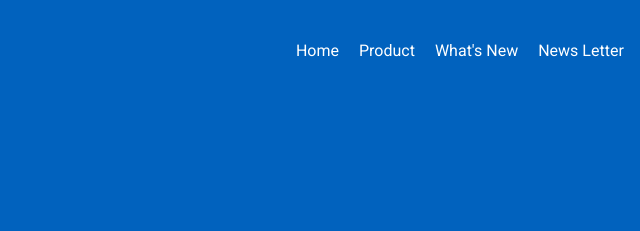
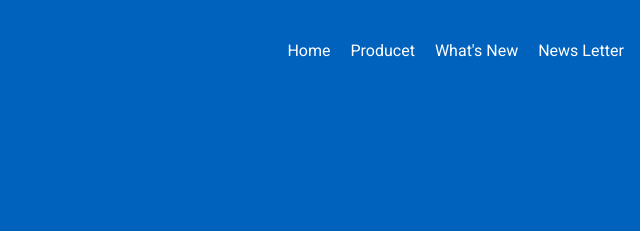
Before and after one commit to UberR3mox/Pepsi-landing-page, a plain HTML site: page index.html in a window 1280 px wide. Shown: the top 231 px of the page, 460-1100 px from the left. Drawn offline with Linux system fonts and the light colour scheme; a web font is replaced by a local one.

Commit message:
Update index.htmlw

```diff
--- a/index.html
+++ b/index.html
@@ -17,7 +17,7 @@
             <img class="logo" src="./images/pepsi_logo.png" alt="logo">
             <ul>
                 <li><a href=""></a>Home</li>
-                <li><a href=""></a>Product</li>
+                <li><a href=""></a>Producet</li>
                 <li><a href=""></a>What's New</li>
                 <li><a href=""></a>News Letter</li>
                 <li><a href=""></a>Contacts</li>
```
